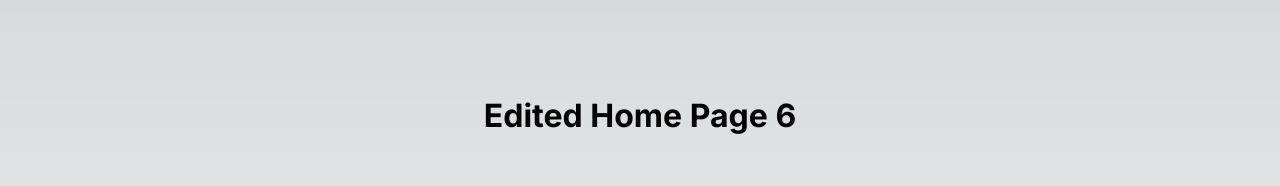
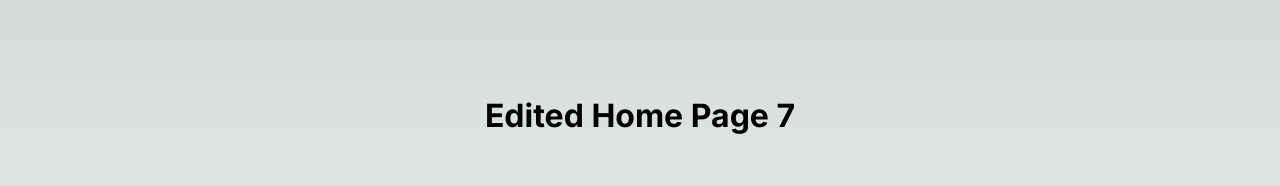
Before and after one commit to dvorakjt-test-organization/ubiquitous-chainsaw, a Next.js app: page / in a window 1280 px wide. Shown: the top 186 px of the page. Built offline with nearby package versions, Linux system fonts and the light colour scheme.

Commit message:
JVGIT-4 #done

```diff
--- a/src/app/page.tsx
+++ b/src/app/page.tsx
@@ -3,7 +3,7 @@ import styles from "./page.module.css";
 export default function Home() {
   return (
     <main className={styles.main}>
-      <h1>Edited Home Page 6</h1>
+      <h1>Edited Home Page 7</h1>
     </main>
   );
 }
```
